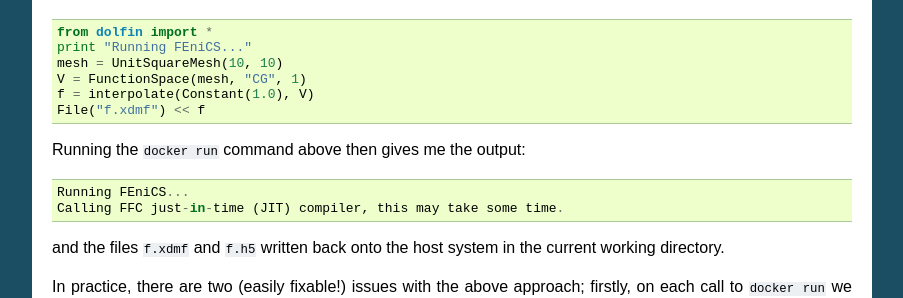
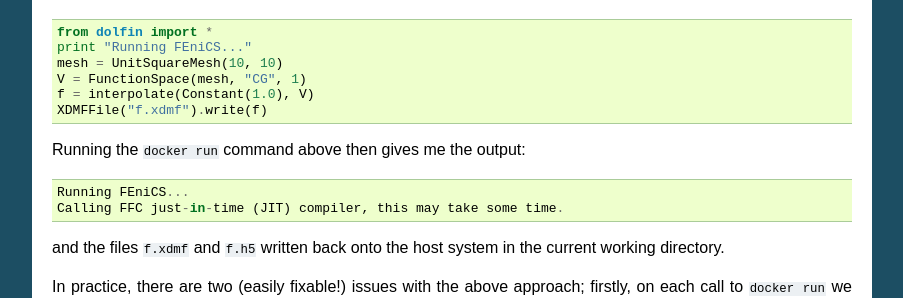
Before and after one commit to vacary/docker, a Sphinx documentation site: the page built from docs/source/work_flows.rst, in a window 1280 px wide and 900 px high, scrolled down 2182 px. Shown: the part 157-455 px from the top of the window, without its empty margins (198-1101 px from the left). Built offline with Sphinx 7.4.7, drawn with Linux system fonts in a browser that asks for light colours.

Commit message:
Update example with XDMF write to 2016.1.0 API [skip build]

```diff
--- a/docs/source/work_flows.rst
+++ b/docs/source/work_flows.rst
@@ -152,7 +152,7 @@ In my ``my-code.py`` I have the following simple Python/FEniCS code::
     mesh = UnitSquareMesh(10, 10)
     V = FunctionSpace(mesh, "CG", 1)
     f = interpolate(Constant(1.0), V)
-    File("f.xdmf") << f
+    XDMFFile("f.xdmf").write(f)
 
 Running the ``docker run`` command above then gives me the output::
 
```
